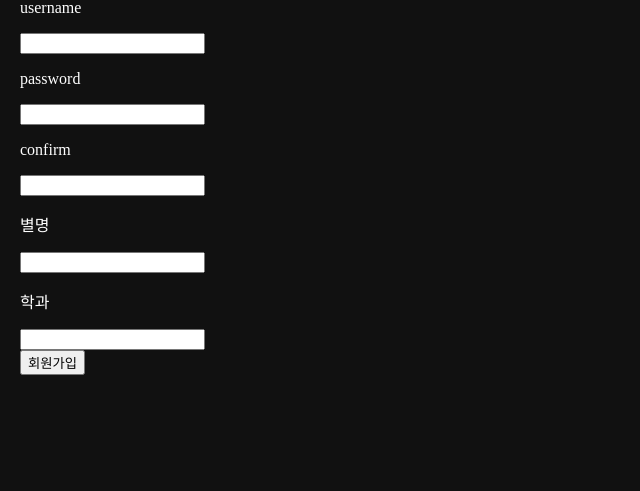
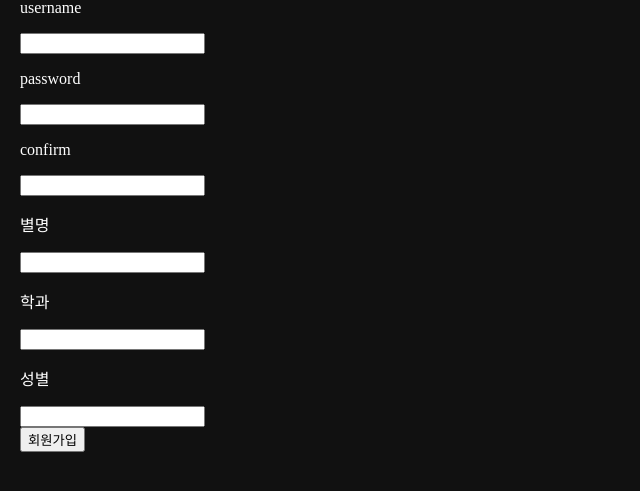
Before and after one commit to seong-hyeon-Cho/likelion_12th_hw, a Django app: page /accounts/signup/ in a window 1280 px wide. Shown: the part 120-611 px from the top of the page, without its empty margins (0-640 px from the left). Run offline with Django 5.2, Linux system fonts and the light colour scheme.

Commit message:
4주차 수정완

```diff
--- a/accounts/templates/accounts/signup.html
+++ b/accounts/templates/accounts/signup.html
@@ -25,6 +25,10 @@
     <input type="text" name="department">
     <br>
 
+    <p>성별</p>
+    <input type="text" name="gender">
+    <br>
+
     <input type="submit" value="회원가입">
 </form>
 
```
Also changed, not shown: db.sqlite3.
